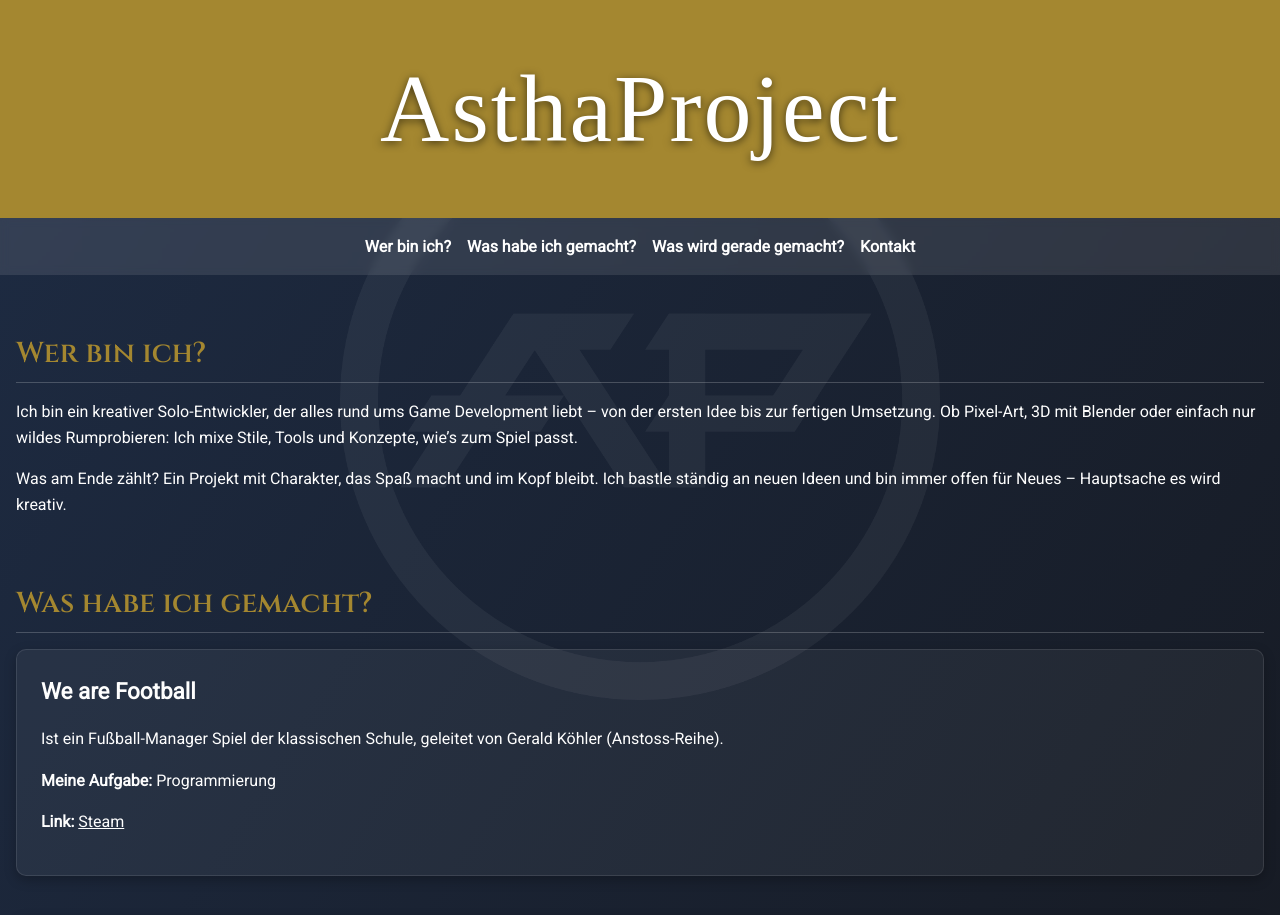
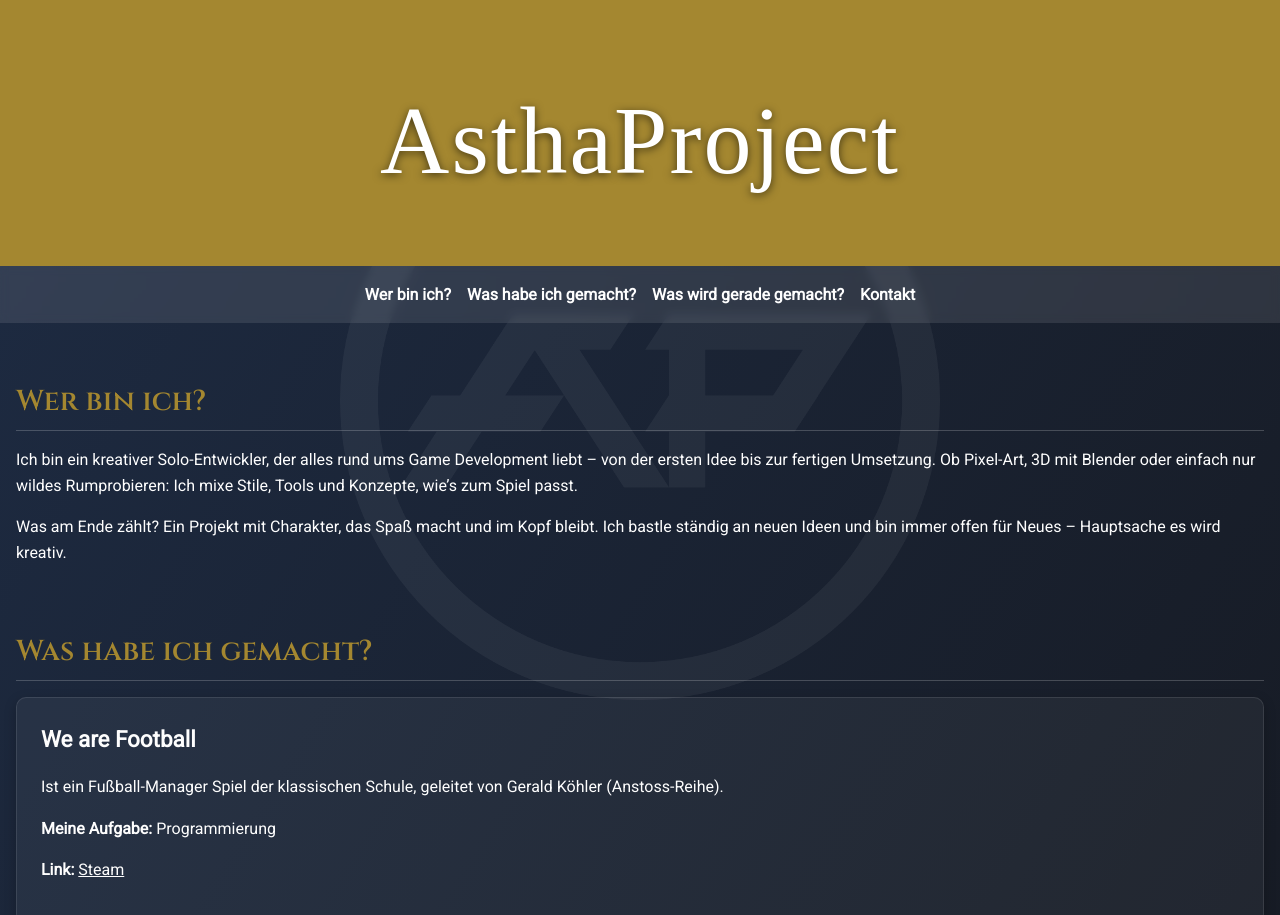
Before and after one commit to Asthaproject/.github.io, a plain HTML site: page index.html in a window 1280 px wide. Shown: the top 915 px of the page. Drawn offline with Linux system fonts and the light colour scheme; a web font is replaced by a local one.

Commit message:
Update index.html

```diff
--- a/index.html
+++ b/index.html
@@ -54,19 +54,21 @@
     header {
       background: var(--accent);
       color: white;
-      padding: 2rem;
+      padding: 4rem 2rem 3rem;
       text-align: center;
       position: relative;
       z-index: 1;
+      overflow-wrap: break-word;
     }
 
     header h1 {
       margin: 0;
-      font-size: 6rem;
+      font-size: clamp(2.5rem, 10vw, 6rem);
       font-weight: normal;
       letter-spacing: 2px;
       text-shadow: 0 2px 8px rgba(0, 0, 0, 0.6);
       font-family: 'Acknowledge', serif;
+      word-break: break-word;
     }
 
     nav {
```
